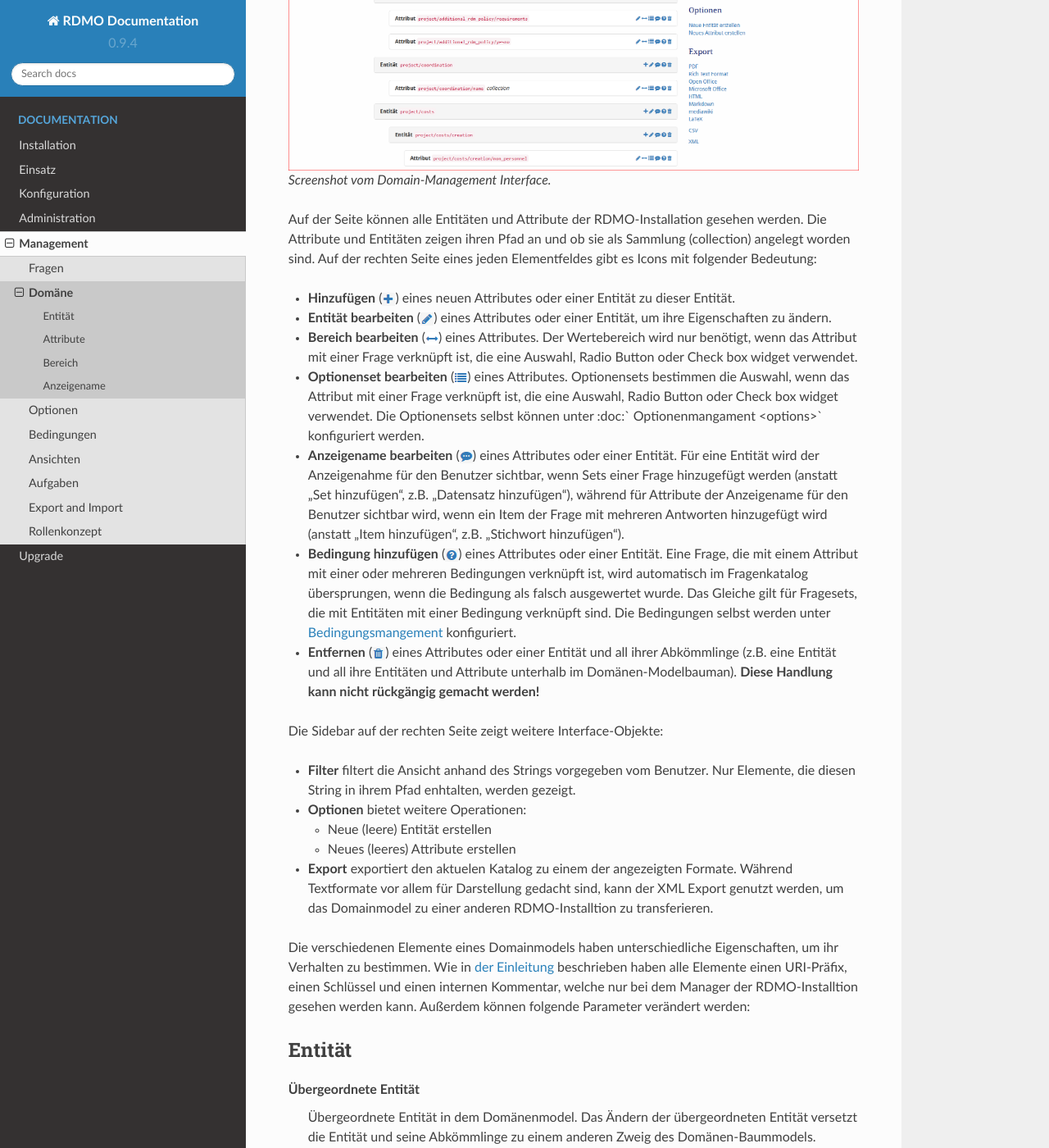
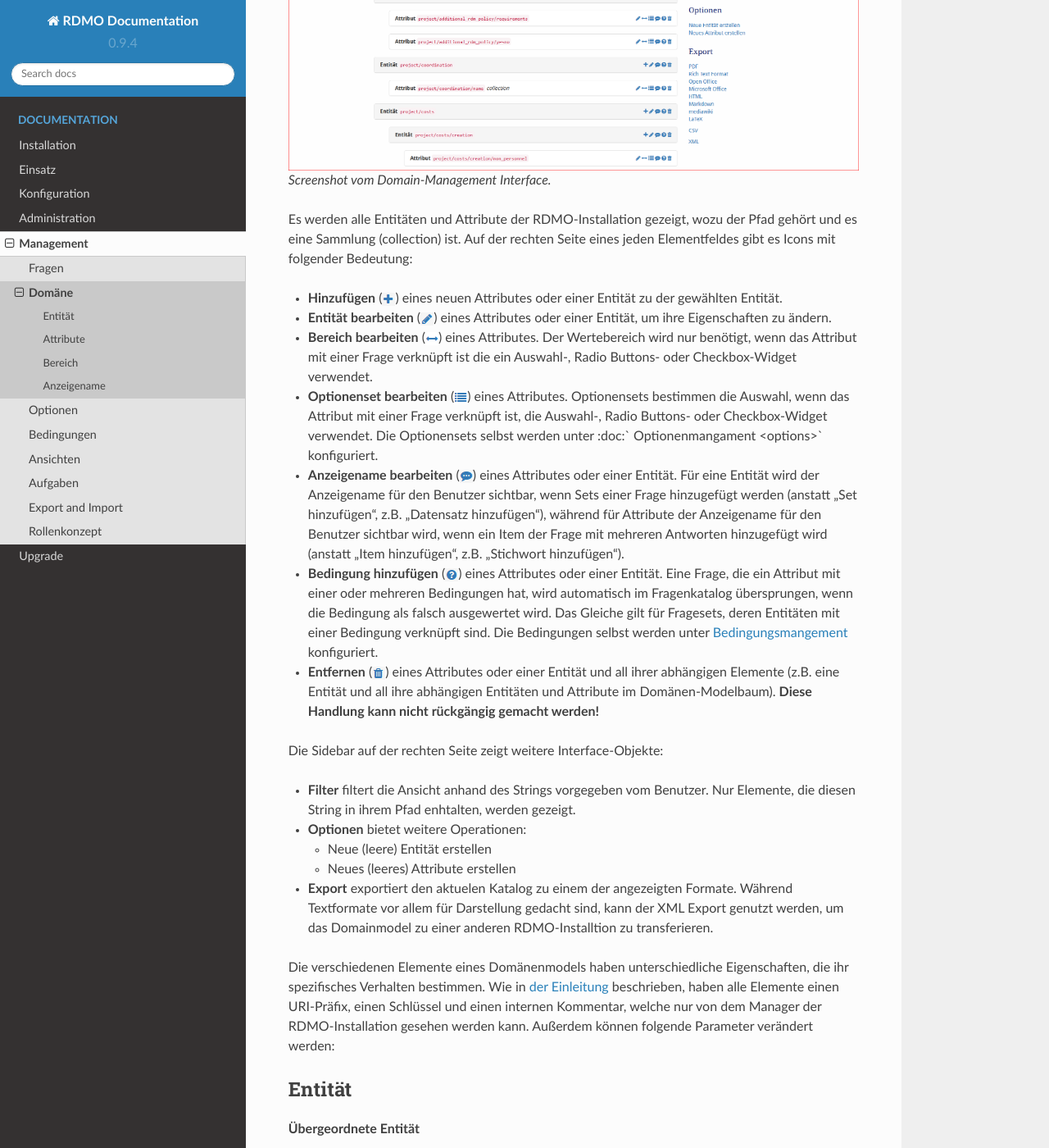
Before and after one commit to rdmorganiser/rdmo-docs-de, a Sphinx documentation site: the page built from docs/management/domain.rst, in a window 1280 px wide and 1400 px high, scrolled down 336 px. Shown: the whole window at 82% size. Built offline with Sphinx 7.4.7 and the Read the Docs theme 2.0.0, drawn with Linux system fonts in a browser that asks for light colours; some of the changed text lies outside the part shown.

Commit message:
Update domain.rst
typos/expressions

```diff
--- a/docs/management/domain.rst
+++ b/docs/management/domain.rst
@@ -1,22 +1,22 @@
 Domäne
 ------
 
-Das Domänenmodel kann unter *Domäne* im Managementmenü in der Navigationsleiste konfiguriert werden.
+Das Domänenmodel kann unter *Domäne* im Managementmenü in der Navigationsleiste verändert werden.
 
 .. figure:: ../_static/img/screens/Domain.PNG
    :target: ../_static/img/screens/Domain.PNG
 
    Screenshot vom Domain-Management Interface.
 
-Auf der Seite können alle Entitäten und Attribute der RDMO-Installation gesehen werden. Die Attribute und Entitäten zeigen ihren Pfad an und ob sie als Sammlung (collection)  angelegt worden sind. Auf der rechten Seite eines jeden Elementfeldes gibt es Icons mit folgender Bedeutung:
+Es werden alle Entitäten und Attribute der RDMO-Installation gezeigt, wozu der Pfad gehört und es eine Sammlung (collection) ist. Auf der rechten Seite eines jeden Elementfeldes gibt es Icons mit folgender Bedeutung:
 
-* **Hinzufügen** (|add|) eines neuen Attributes oder einer Entität zu dieser Entität.
+* **Hinzufügen** (|add|) eines neuen Attributes oder einer Entität zu der gewählten Entität.
 * **Entität bearbeiten** (|update|) eines Attributes oder einer Entität, um ihre Eigenschaften zu ändern.
-* **Bereich bearbeiten** (|range|) eines Attributes. Der Wertebereich wird nur benötigt, wenn das Attribut mit einer Frage verknüpft ist, die eine Auswahl, Radio Button oder Check box widget verwendet.
-* **Optionenset bearbeiten** (|optionsets|) eines Attributes. Optionensets bestimmen die Auswahl, wenn das Attribut mit einer Frage verknüpft ist, die eine Auswahl, Radio Button oder Check box widget verwendet. Die Optionensets selbst können unter :doc:` Optionenmangament <options>` konfiguriert werden.
-* **Anzeigename bearbeiten** (|verbosename|) eines Attributes oder einer Entität. Für eine Entität wird der Anzeigenahme für den Benutzer sichtbar, wenn Sets einer Frage hinzugefügt werden (anstatt "Set hinzufügen", z.B. "Datensatz hinzufügen"), während für Attribute der Anzeigename für den Benutzer sichtbar wird, wenn ein Item der Frage mit mehreren Antworten hinzugefügt wird (anstatt "Item hinzufügen", z.B. "Stichwort hinzufügen").
-* **Bedingung hinzufügen** (|conditions|) eines Attributes oder einer Entität. Eine Frage, die mit einem Attribut mit einer oder mehreren Bedingungen verknüpft ist, wird automatisch im Fragenkatalog übersprungen, wenn die Bedingung als falsch ausgewertet wurde. Das Gleiche gilt für Fragesets, die mit Entitäten mit einer Bedingung verknüpft sind. Die Bedingungen selbst werden unter :doc:`Bedingungsmangement <conditions>` konfiguriert.
-* **Entfernen** (|delete|) eines Attributes oder einer Entität und all ihrer Abkömmlinge (z.B. eine Entität und all ihre Entitäten und Attribute unterhalb im Domänen-Modelbauman). **Diese Handlung kann nicht rückgängig gemacht werden!**
+* **Bereich bearbeiten** (|range|) eines Attributes. Der Wertebereich wird nur benötigt, wenn das Attribut mit einer Frage verknüpft ist die ein Auswahl-, Radio Buttons- oder Checkbox-Widget verwendet.
+* **Optionenset bearbeiten** (|optionsets|) eines Attributes. Optionensets bestimmen die Auswahl, wenn das Attribut mit einer Frage verknüpft ist, die Auswahl-, Radio Buttons- oder Checkbox-Widget verwendet. Die Optionensets selbst werden unter :doc:` Optionenmangament <options>` konfiguriert.
+* **Anzeigename bearbeiten** (|verbosename|) eines Attributes oder einer Entität. Für eine Entität wird der Anzeigename für den Benutzer sichtbar, wenn Sets einer Frage hinzugefügt werden (anstatt "Set hinzufügen", z.B. "Datensatz hinzufügen"), während für Attribute der Anzeigename für den Benutzer sichtbar wird, wenn ein Item der Frage mit mehreren Antworten hinzugefügt wird (anstatt "Item hinzufügen", z.B. "Stichwort hinzufügen").
+* **Bedingung hinzufügen** (|conditions|) eines Attributes oder einer Entität. Eine Frage, die ein Attribut mit einer oder mehreren Bedingungen hat, wird automatisch im Fragenkatalog übersprungen, wenn die Bedingung als falsch ausgewertet wird. Das Gleiche gilt für Fragesets, deren Entitäten mit einer Bedingung verknüpft sind. Die Bedingungen selbst werden unter :doc:`Bedingungsmangement <conditions>` konfiguriert.
+* **Entfernen** (|delete|) eines Attributes oder einer Entität und all ihrer abhängigen Elemente (z.B. eine Entität und all ihre abhängigen Entitäten und Attribute im Domänen-Modelbaum). **Diese Handlung kann nicht rückgängig gemacht werden!**
 
 .. |add| image:: ../_static/img/icons/add.png
 .. |update| image:: ../_static/img/icons/update.png
@@ -36,18 +36,18 @@
 
 * **Export** exportiert den aktuelen Katalog zu einem der angezeigten Formate. Während Textformate vor allem für Darstellung gedacht sind, kann der XML Export genutzt werden, um das Domainmodel zu einer anderen RDMO-Installtion zu transferieren.
 
-Die verschiedenen Elemente eines Domainmodels haben unterschiedliche Eigenschaften, um ihr Verhalten zu bestimmen. Wie in :doc:`der Einleitung <index>` beschrieben haben alle Elemente einen URI-Präfix, einen Schlüssel und einen internen Kommentar, welche nur bei dem Manager der RDMO-Installtion gesehen werden kann. Außerdem können folgende Parameter verändert werden:
+Die verschiedenen Elemente eines Domänenmodels haben unterschiedliche Eigenschaften, die ihr spezifisches Verhalten bestimmen. Wie in :doc:`der Einleitung <index>` beschrieben, haben alle Elemente einen URI-Präfix, einen Schlüssel und einen internen Kommentar, welche nur von dem Manager der RDMO-Installation gesehen werden kann. Außerdem können folgende Parameter verändert werden:
 
 Entität
 """""""
 
 Übergeordnete Entität
-  Übergeordnete Entität in dem Domänenmodel. Das Ändern der übergeordneten Entität versetzt die Entität und seine Abkömmlinge zu einem anderen Zweig des Domänen-Baummodels.
+  Übergeordnete Entität in dem Domänenmodel. Das Ändern der übergeordneten Entität verschiebt die Entität und seine Abkömmlinge zu einem anderen Zweig des Domänen-Baummodels.
 
-ist eine Sammlung
+Kollektion
   Bestimmt, ob diese Entität mehrere Wertesets haben kann. Eine Frage verknüpft mit dieser Entität wird Interface-Elemente zeigen, um einen neune Fragensatz zu erstellen. Alle Entitäten in dem Baum unterhalb einer Entitätensammlung übernehmen dessen Verhalten, so dass Fragen über das gleiche Set über mehrere Fragen auf separaten Seiten des Interviews verteilt werden können.
 
-  Falls eine Attribut ``ID`` mit einem Wertetyp `Text` der Entität hinzugefügt wird, ermöglicht dies dem Benutzer einen Titel zu einzelnen Sets (wie "Datensatz A" oder "Finanzgeber X") zu verleihen, anderenfalls werden die Sets #1, #2, usw. genannt.
+  Falls eine Attribut ``ID`` mit einem Wertetyp `Text` der Entität hinzugefügt wird, ermöglicht dies dem Benutzer, einen Titel zu einzelnen Sets (wie "Datensatz A" oder "Finanzgeber X") zu geben, anderenfalls werden die Sets #1, #2, usw. genannt.
 
 Attribute
 """""""""
@@ -63,21 +63,21 @@
   * **Datetime**
   * **Options**
 
-  Bisher zeigen nur datetime und options ein anderes Verhalten. Dies wird sich ändern sobald die Validierung des Interviews in RDMO implementiert ist.
+  Bisher zeigen nur Datetime und Options ein anderes Verhalten. Dies kann sich ändern, sobald die Validierung des Interviews in RDMO implementiert ist.
 
 Einheit
   Einheit eines Attributes. Die Einheit wird in den unterschiedlichen Ouput-Features angezeigt werden.
 
 Übergeordnete Entität
-  Übergeordnete Entität in dem Domänenmodel. Das Ändern der Eltern-Entität versetzt die Entität und seine Abkömmlinge zu einem anderen Zweig des Domänen-Baummodels.
+  Übergeordnete Entität im Domänenmodell. Das Ändern der Eltern-Entität versetzt die Entität und seine Abkömmlinge zu einem anderen Zweig des Domänen-Baummodells.
 
-ist eine Sammlung
-  Bestimmt, ob diese Entität mehrere Wertesets haben kann. Eine Frage verknüpft mit diesem Attribut erlaubt dem Benutzer mehrere Antworten für die verknüpfte Frage zu geben. Die Frage wird einen Button zeigen, um ein neues Objekt in einer neuen Zeile hinzufügen zu können. Ein Beispiel wären mehrere Stichwörter für ein Projekt. Fragen mit Check box widgets benötigen ebenfalls Kollektions-Attributte.
+Kollektion
+  Bestimmt, ob diese Entität mehrere Wertesets haben kann. Eine Frage verknüpft mit diesem Attribut erlaubt dem Benutzer mehrere Antworten für die verknüpfte Frage zu geben. Die Frage wird einen Button zeigen, um ein neues Objekt in einer weiteren Zeile hinzufügen zu können. Ein Anwendungsbeispiel ist die Sammlung mehrerer Stichwörter für ein Projekt. Fragen mit Checkbox-Widgets benötigen ebenfalls Kollektions-Attributte.
 
 Bereich
 """""""
 
-Der (Werte-)Bereich wird verwendet, wenn ein Attribut mit einer Frage verknüpft ist, die einen Slider Widget verwendet.
+Der (Werte-)Bereich wird verwendet, wenn ein Attribut mit einer Frage verknüpft ist, die ein Slider-Widget verwendet.
 
 Minimum
   Minimlwert für das Attribut.
@@ -91,7 +91,7 @@
 Anzeigename
 """"""""""""
 
-Der Anzeigename ist im Singular und Plural in Deutsch und Englisch konfiguriert und ist als Button gezeigt und ist im automatisch erstellten Hilfetext enthalten.
+Der Anzeigename ist im Singular und Plural in Deutsch und Englisch konfiguriert und wird als Buttonbeschriftung gezeigt und ist im automatisch erstellten Hilfetext enthalten.
 
 Name (en)
   Der englische Name für das Attribut/Entität (z.B. project), der angezeigt wird.
```
